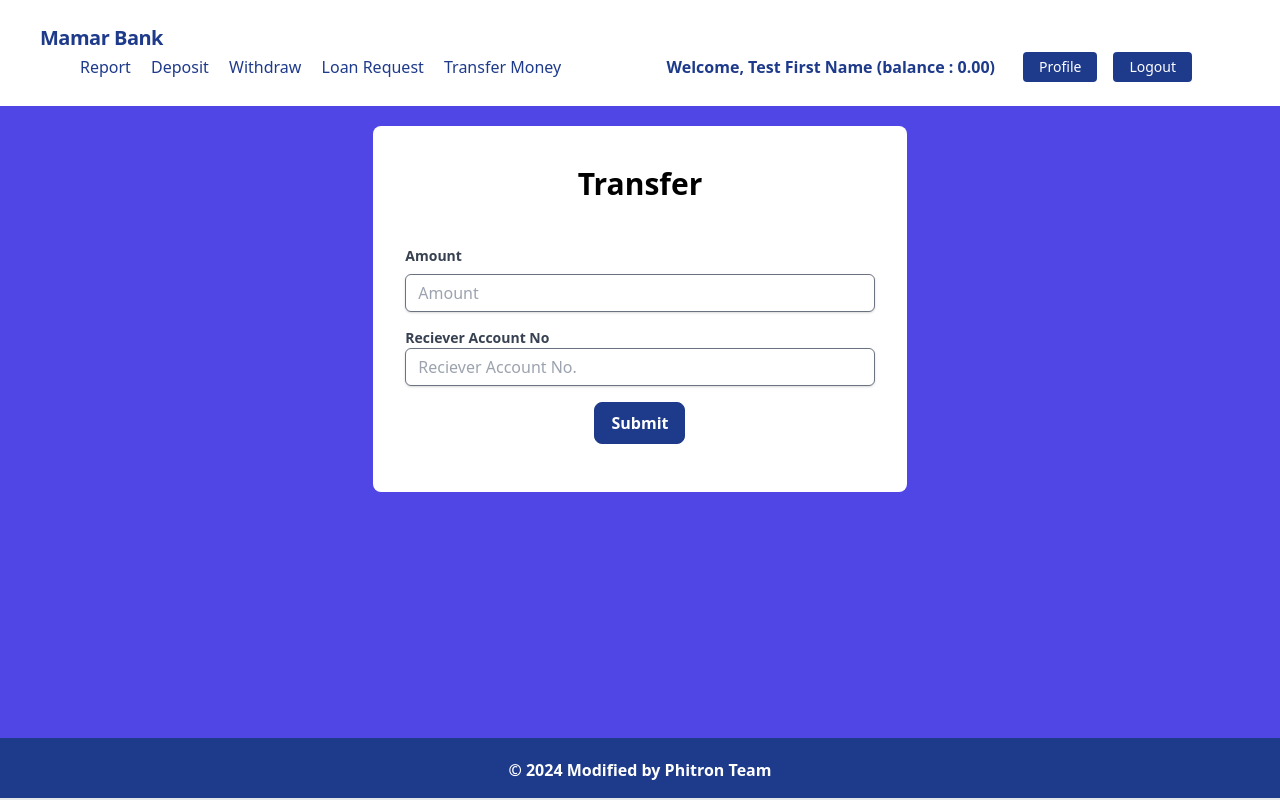
After one commit to foy4748/phitron-django-004-practice-01, a Django app: page /transactions/transfer/ in a window 1280 px wide. The commit adds this page. Run offline with Django 4.2, Linux system fonts and the light colour scheme; a user stored in the database is signed in; data comes from the database, SQL or seed files in the repository; both versions use the stored data as it was after the commit.

Commit message:
Added Transfer Balance form view and template

```diff
--- a/core/templates/navbar.html
+++ b/core/templates/navbar.html
@@ -47,6 +47,12 @@
       >
         Loan Request
       </a>
+      <a
+        href="{% url 'transfer_money' %}"
+        class="block mt-4 lg:inline-block lg:mt-0 text-blue-900 hover:text-red-900 hover:font-black mr-4"
+      >
+        Transfer Money
+      </a>
     </div>
     <div class="flex w-auto">
       <div class="text-blue-900 my-auto font-black px-5">
--- a/transactions/constants.py
+++ b/transactions/constants.py
@@ -2,11 +2,12 @@ DEPOSIT = 1
 WITHDRAWAL = 2
 LOAN = 3
 LOAN_PAID = 4
+TRANSFER = 5
 
 TRANSACTION_TYPE = (
-    (DEPOSIT, 'Deposite'),
-    (WITHDRAWAL, 'Withdrawal'),
-    (LOAN, 'Loan'),
-    (LOAN_PAID, 'Loan Paid'),
-
+    (DEPOSIT, "Deposite"),
+    (WITHDRAWAL, "Withdrawal"),
+    (LOAN, "Loan"),
+    (LOAN_PAID, "Loan Paid"),
+    (TRANSFER, "Transfer"),
 )
--- a/transactions/forms.py
+++ b/transactions/forms.py
@@ -1,18 +1,19 @@
 from django import forms
 from .models import Transaction
+
+
 class TransactionForm(forms.ModelForm):
     class Meta:
         model = Transaction
-        fields = [
-            'amount',
-            'transaction_type'
-        ]
+        fields = ["amount", "transaction_type"]
 
     def __init__(self, *args, **kwargs):
-        self.account = kwargs.pop('account') # account value ke pop kore anlam
+        self.account = kwargs.pop("account")  # account value ke pop kore anlam
         super().__init__(*args, **kwargs)
-        self.fields['transaction_type'].disabled = True # ei field disable thakbe
-        self.fields['transaction_type'].widget = forms.HiddenInput() # user er theke hide kora thakbe
+        self.fields["transaction_type"].disabled = True  # ei field disable thakbe
+        self.fields[
+            "transaction_type"
+        ].widget = forms.HiddenInput()  # user er theke hide kora thakbe
 
     def save(self, commit=True):
         self.instance.account = self.account
@@ -21,47 +22,73 @@ class TransactionForm(forms.ModelForm):
 
 
 class DepositForm(TransactionForm):
-    def clean_amount(self): # amount field ke filter korbo
+    def clean_amount(self):  # amount field ke filter korbo
         min_deposit_amount = 100
-        amount = self.cleaned_data.get('amount') # user er fill up kora form theke amra amount field er value ke niye aslam, 50
+        amount = self.cleaned_data.get(
+            "amount"
+        )  # user er fill up kora form theke amra amount field er value ke niye aslam, 50
         if amount < min_deposit_amount:
             raise forms.ValidationError(
-                f'You need to deposit at least {min_deposit_amount} $'
+                f"You need to deposit at least {min_deposit_amount} $"
             )
 
         return amount
 
 
 class WithdrawForm(TransactionForm):
-
     def clean_amount(self):
         account = self.account
         min_withdraw_amount = 500
         max_withdraw_amount = 20000
-        balance = account.balance # 1000
-        amount = self.cleaned_data.get('amount')
+        balance = account.balance  # 1000
+        amount = self.cleaned_data.get("amount")
         if amount < min_withdraw_amount:
             raise forms.ValidationError(
-                f'You can withdraw at least {min_withdraw_amount} $'
+                f"You can withdraw at least {min_withdraw_amount} $"
             )
 
         if amount > max_withdraw_amount:
             raise forms.ValidationError(
-                f'You can withdraw at most {max_withdraw_amount} $'
+                f"You can withdraw at most {max_withdraw_amount} $"
             )
 
-        if amount > balance: # amount = 5000, tar balance ache 200
+        if amount > balance:  # amount = 5000, tar balance ache 200
             raise forms.ValidationError(
-                f'You have {balance} $ in your account. '
-                'You can not withdraw more than your account balance'
+                f"You have {balance} $ in your account. "
+                "You can not withdraw more than your account balance"
             )
 
         return amount
 
 
-
 class LoanRequestForm(TransactionForm):
     def clean_amount(self):
-        amount = self.cleaned_data.get('amount')
+        amount = self.cleaned_data.get("amount")
 
         return amount
+
+
+class TransferForm(TransactionForm):
+    # def __init__(self, *args, **kwargs):
+    #     super().__init__(*args, **kwargs)
+    #     self.fields["reciever_account_no"] = forms.DecimalField()
+    reciever_account_no = forms.DecimalField()
+
+    def clean_amount(self):
+        account = self.account
+        balance = account.balance  # 1000
+        amount = self.cleaned_data.get("amount")
+        reciever_account_no = self.cleaned_data.get("reciever_account_no")
+
+        if amount is not None and amount <= 0:
+            raise forms.ValidationError(
+                f"You have {balance} $ in your account. "
+                "You can not transfer 0 or negative amount"
+            )
+        if amount > balance:  # amount = 5000, tar balance ache 200
+            raise forms.ValidationError(
+                f"You have {balance} $ in your account. "
+                "You can not transfer more than your account balance"
+            )
+
+        return {"amount": amount, "reciever_account_no": reciever_account_no}
--- /dev/null
+++ b/transactions/templates/transactions/transfer_form.html
@@ -0,0 +1,61 @@
+{% extends 'base.html' %} {% block head_title %}{{ title }}{% endblock %}
+{% block content %}
+
+<div class="w-full flex mt-5 justify-center">
+  <div class="bg-white w-5/12 rounded-lg">
+    {% if title == 'Request For Loan' %}
+    <div>
+      <a
+        class="font-bold text-blue text-center pb-5 pt-10 px-5"
+        href="{% url 'loan_list' %}"
+        >View All Loan List</a
+      >
+    </div>
+    {% endif %}
+
+    <h1 class="font-bold text-3xl text-center pb-5 pt-10 px-5">{{ title }}</h1>
+    <form method="post" class="px-8 pt-6 pb-8 mb-4">
+      {% csrf_token %}
+
+      <div class="mb-4">
+        <label class="block text-gray-700 text-sm font-bold mb-2" for="amount">
+          Amount
+        </label>
+        <input
+          class="shadow appearance-none border rounded w-full py-2 px-3 text-gray-700 leading-tight border rounded-md border-gray-500 focus:outline-none focus:shadow-outline"
+          name="amount"
+          id="amount"
+          type="number"
+          required
+          placeholder="Amount"
+        />
+        <label
+          class="block text-gray-700 text-sm font-bold mt-4"
+          for="reciever_account_no"
+        >
+          Reciever Account No
+        </label>
+        <input
+          class="shadow appearance-none border rounded w-full py-2 px-3 text-gray-700 leading-tight border rounded-md border-gray-500 focus:outline-none focus:shadow-outline"
+          name="amount"
+          id="reciever_account_no"
+          type="number"
+          required
+          placeholder="Reciever Account No."
+        />
+      </div>
+      {% if form.amount.errors %} {% for error in form.amount.errors %}
+      <p class="text-red-600 text-sm italic pb-2">{{ error }}</p>
+      {% endfor %} {% endif %}
+      <div class="flex w-full justify-center">
+        <button
+          class="bg-blue-900 text-white hover:text-blue-900 hover:bg-white border border-blue-900 font-bold px-4 py-2 rounded-lg"
+          type="submit"
+        >
+          Submit
+        </button>
+      </div>
+    </form>
+  </div>
+</div>
+{% endblock %}
--- a/transactions/urls.py
+++ b/transactions/urls.py
@@ -1,5 +1,13 @@
 from django.urls import path
-from .views import DepositMoneyView, WithdrawMoneyView, TransactionReportView,LoanRequestView,LoanListView,PayLoanView
+from .views import (
+    DepositMoneyView,
+    TranserFormView,
+    WithdrawMoneyView,
+    TransactionReportView,
+    LoanRequestView,
+    LoanListView,
+    PayLoanView,
+)
 
 
 # app_name = 'transactions'
@@ -7,6 +15,7 @@ urlpatterns = [
     path("deposit/", DepositMoneyView.as_view(), name="deposit_money"),
     path("report/", TransactionReportView.as_view(), name="transaction_report"),
     path("withdraw/", WithdrawMoneyView.as_view(), name="withdraw_money"),
+    path("transfer/", TranserFormView.as_view(), name="transfer_money"),
     path("loan_request/", LoanRequestView.as_view(), name="loan_request"),
     path("loans/", LoanListView.as_view(), name="loan_list"),
     path("loans/<int:loan_id>/", PayLoanView.as_view(), name="pay"),
--- a/transactions/views.py
+++ b/transactions/views.py
@@ -1,18 +1,21 @@
 from django.contrib import messages
 from django.contrib.auth.mixins import LoginRequiredMixin
+from django.contrib.auth.models import User
+from django.http.response import HttpResponseRedirect
 from django.urls import reverse_lazy
 from django.utils import timezone
 from django.shortcuts import get_object_or_404, redirect
 from django.views import View
 from django.http import HttpResponse
 from django.views.generic import CreateView, ListView
-from transactions.constants import DEPOSIT, WITHDRAWAL, LOAN, LOAN_PAID
+from transactions.constants import DEPOSIT, TRANSFER, WITHDRAWAL, LOAN, LOAN_PAID
 from django.core.mail import EmailMessage, EmailMultiAlternatives
 from django.template.loader import render_to_string
 from datetime import datetime
 from django.db.models import Sum
 from transactions.forms import (
     DepositForm,
+    TransferForm,
     WithdrawForm,
     LoanRequestForm,
 )
@@ -127,7 +130,9 @@ class LoanRequestView(TransactionCreateMixin):
             account=self.request.user.account, transaction_type=3, loan_approve=True
         ).count()
         if current_loan_count >= 3:
-            return HttpResponse("You have cross the loan limits")
+            # return HttpResponse("You have cross the loan limits")
+            # Changed after Editor Error
+            return HttpResponseRedirect("You have cross the loan limits")
         messages.success(
             self.request,
             f'Loan request for {"{:,.2f}".format(float(amount))}$ submitted successfully',
@@ -138,6 +143,40 @@ class LoanRequestView(TransactionCreateMixin):
             "Loan Request Message",
             "transactions/loan_email.html",
         )
+        return super().form_valid(form)
+
+
+class TranserFormView(TransactionCreateMixin):
+    form_class = TransferForm
+    title = "Transfer"
+    template_name = "transactions/transfer_form.html"
+
+    def get_initial(self):
+        initial = {"transaction_type": TRANSFER}
+        return initial
+
+    def form_valid(self, form):
+        amount = form.cleaned_data.get("amount")
+        print(form.cleaned_data)
+        # account = self.request.user.account
+        # reciever_account_no = form.cleaned_data.get("receiver_account_no")
+        # reciever = User.objects.get(account_no=reciever_account_no)
+        # if reciever is None:
+        #     return HttpResponseRedirect("Reciever Doesn't Exists")
+        # account.amount -= amount
+        # reciever.account.amount += amount
+
+        # messages.success(
+        #     self.request,
+        #     f'Transferred {"{:,.2f}".format(float(amount))}$ successfully',
+        # )
+
+        # send_transaction_email(
+        #     self.request.user,
+        #     amount,
+        #     "Loan Request Message",
+        #     "transactions/loan_email.html",
+        # )
         return super().form_valid(form)
 
 
```
Also changed, not shown: db.sqlite3.
